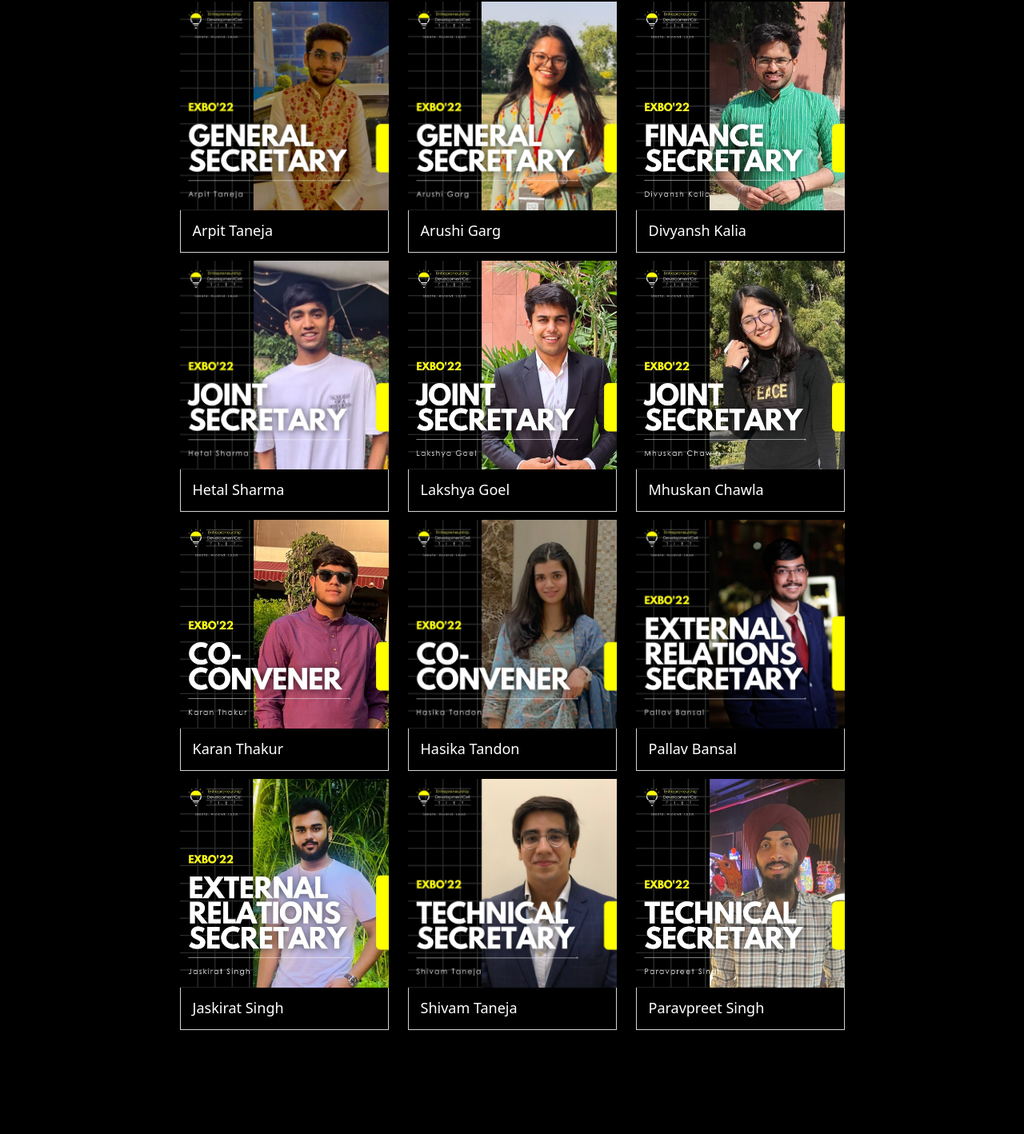
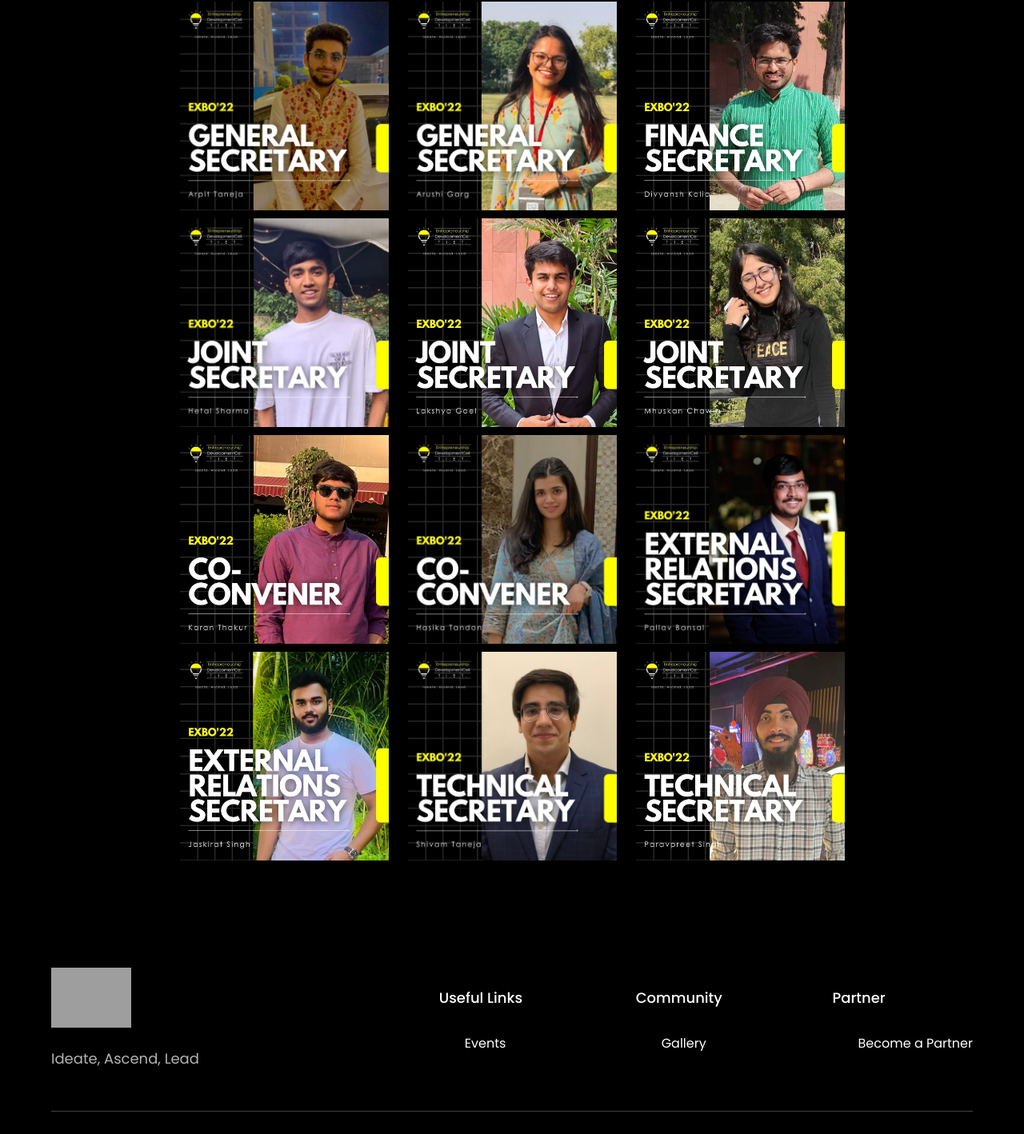
Before and after one commit to na-sha/EDC-Website, a React (Vite) app: page /team in a window 1280 px wide. Shown: the part 1006-2424 px from the top of the page at 80% size. Built offline with nearby package versions, Linux system fonts and the light colour scheme; grey boxes are pictures that could not be loaded; a web font is replaced by a local one.

Commit message:
Update TeamPage.jsx

```diff
--- a/src/components/TeamPage.jsx
+++ b/src/components/TeamPage.jsx
@@ -64,13 +64,13 @@ const TeamPage = () => {
               <a href="https://www.linkedin.com/in/arpit-taneja-3390a81a0/" target="_blank" rel="noopener noreferrer">
                 <img src={arpit} />
               </a>
-              <div className="pro_detail">
-                <h3 className="pro_name">Arpit Taneja</h3>
+              {/* <div className="pro_detail"> */}
+                {/* <h3 className="pro_name">Arpit Taneja</h3> */}
 
                 {/* <span className="pro_contact">
                   <i className="fa fa-phone-square"></i> +91 9818084700
                 </span> */}
-              </div>
+              {/* </div> */}
             </div>
           </div>
           <div className="col-sm-3 col-md-3">
@@ -78,15 +78,15 @@ const TeamPage = () => {
               <a href="https://www.linkedin.com/in/arushi-garg-0509/" target="_blank" rel="noopener noreferrer">
                 <img src={arushi} />
               </a>
-              <div className="pro_detail">
-                <h3 className="pro_name">Arushi Garg</h3>
+              {/* <div className="pro_detail"> */}
+                {/* <h3 className="pro_name">Arushi Garg</h3> */}
                 {/* <a href="mailto:agarg5_be20@thapar.edu">
                   <span className="pro_desc">agarg5_be20@thapar.edu</span>
                 </a> */}
                 {/* <span className="pro_contact">
                   <i className="fa fa-phone-square"></i> +91 6283108001
                 </span> */}
-              </div>
+              {/* </div> */}
             </div>
           </div>
           <div className="col-sm-3 col-md-3">
@@ -94,15 +94,15 @@ const TeamPage = () => {
               <a href="https://www.linkedin.com/in/divyansh-kalia-607851196/" target="_blank" rel="noopener noreferrer">
                 <img src={divyansh} />
               </a>
-              <div className="pro_detail">
-                <h3 className="pro_name">Divyansh Kalia</h3>
+              {/* <div className="pro_detail"> */}
+                {/* <h3 className="pro_name">Divyansh Kalia</h3> */}
                 {/* <a href="mailto:dkalia_be20@thapar.edu">
                   <span className="pro_desc">dkalia_be20@thapar.edu</span>
                 </a> */}
                 {/* <span className="pro_contact">
                   <i className="fa fa-phone-square"></i> +91 7073013567
                 </span> */}
-              </div>
+              {/* </div> */}
             </div>
           </div>
         </div>
@@ -112,15 +112,15 @@ const TeamPage = () => {
               <a href="https://www.linkedin.com/in/hetal-sharma-20a0a31ba/" target="_blank" rel="noopener noreferrer">
                 <img src={hetal} />
               </a>
-              <div className="pro_detail">
-                <h3 className="pro_name">Hetal Sharma</h3>
+              {/* <div className="pro_detail"> */}
+                {/* <h3 className="pro_name">Hetal Sharma</h3> */}
                 {/* <a href="mailto:hsharma3_be20@thapar.edu">
                   <span className="pro_desc">hsharma3_be20@thapar.edu</span>
                 </a> */}
                 {/* <span className="pro_contact">
                   <i className="fa fa-phone-square"></i> +91 9999398116
                 </span> */}
-              </div>
+              {/* </div> */}
             </div>
           </div>
           <div className="col-sm-3 col-md-3">
@@ -128,15 +128,15 @@ const TeamPage = () => {
               <a href="http://">
                 <img src={lakshya} />
               </a>
-              <div className="pro_detail">
-                <h3 className="pro_name">Lakshya Goel</h3>
+              {/* <div className="pro_detail"> */}
+                {/* <h3 className="pro_name">Lakshya Goel</h3> */}
                 {/* <a href="mailto:lgoel_be20@thapar.edu">
                   <span className="pro_desc">lgoel_be20@thapar.edu</span>
                 </a> */}
                 {/* <span className="pro_contact">
                   <i className="fa fa-phone-square"></i> +91 9818675905
                 </span> */}
-              </div>
+              {/* </div> */}
             </div>
           </div>
           <div className="col-sm-3 col-md-3">
@@ -144,15 +144,15 @@ const TeamPage = () => {
               <a href="https://www.linkedin.com/in/mhuskan-chawla-b437491bb/" target="_blank" rel="noopener noreferrer">
                 <img src={mhuskan} />
               </a>
-              <div className="pro_detail">
-                <h3 className="pro_name">Mhuskan Chawla</h3>
+              {/* <div className="pro_detail"> */}
+                {/* <h3 className="pro_name">Mhuskan Chawla</h3> */}
                 {/* <a href="mailto:mchawla_be20@thapar.edu">
                   <span className="pro_desc">mchawla_be20@thapar.edu</span>
                 </a> */}
                 {/* <span className="pro_contact">
                   <i className="fa fa-phone-square"></i> +91 9810871096
                 </span> */}
-              </div>
+              {/* </div> */}
             </div>
           </div>
         </div>
@@ -163,13 +163,13 @@ const TeamPage = () => {
               <a href="https://www.linkedin.com/in/karan-singh-thakur-34735020b/" target="_blank" rel="noopener noreferrer">
                 <img src={karan} />
               </a>{" "}
-              <div className="pro_detail">
-                <h3 className="pro_name">Karan Thakur</h3>
+              {/* <div className="pro_detail"> */}
+                {/* <h3 className="pro_name">Karan Thakur</h3> */}
                 {/* <span className="pro_desc">founder</span> */}
                 {/* <span className="pro_contact">
                   <i className="fa fa-phone-square"></i> +91 9805231975
                 </span> */}
-              </div>
+              {/* </div> */}
             </div>
           </div>
           <div className="col-sm-3 col-md-3">
@@ -177,15 +177,15 @@ const TeamPage = () => {
               <a href="https://www.linkedin.com/in/hasika-tandon-03731b200/" target="_blank" rel="noopener noreferrer">
                 <img src={hasika} />
               </a>{" "}
-              <div className="pro_detail">
-                <h3 className="pro_name">Hasika Tandon</h3>
+              {/* <div className="pro_detail"> */}
+                {/* <h3 className="pro_name">Hasika Tandon</h3> */}
                 {/* <a href="mailto:Htandon_be20@thapar.edu">
                   <span className="pro_desc">Htandon_be20@thapar.edu</span>
                 </a> */}
                 {/* <span className="pro_contact">
                   <i className="fa fa-phone-square"></i> +91 7011348626
                 </span> */}
-              </div>
+              {/* </div> */}
             </div>
           </div>
 
@@ -195,13 +195,13 @@ const TeamPage = () => {
               <a href="https://www.linkedin.com/in/pallav-bansal-2008611bb/" target="_blank" rel="noopener noreferrer">
                 <img src={pallav} />
               </a>{" "}
-              <div className="pro_detail">
-                <h3 className="pro_name">Pallav Bansal</h3>
+              {/* <div className="pro_detail"> */}
+                {/* <h3 className="pro_name">Pallav Bansal</h3> */}
                 {/* <span className="pro_desc">founder</span> */}
                 {/* <span className="pro_contact">
                   <i className="fa fa-phone-square"></i> +91 9560912780
                 </span> */}
-              </div>
+              {/* </div> */}
             </div>
           </div>
         </div>
@@ -211,15 +211,15 @@ const TeamPage = () => {
               <a href="http://">
                 <img src={jaskirat} />
               </a>
-              <div className="pro_detail">
-                <h3 className="pro_name">Jaskirat Singh</h3>
+              {/* <div className="pro_detail"> */}
+                {/* <h3 className="pro_name">Jaskirat Singh</h3> */}
                 {/* <a href="mailto:Jsingh19_be20@thapar.edu">
                   <span className="pro_desc">Jsingh19_be20@thapar.edu</span>
                 </a> */}
                 {/* <span className="pro_contact">
                   <i className="fa fa-phone-square"></i> +91 7696290415
                 </span> */}
-              </div>
+              {/* </div> */}
             </div>
           </div>
           {/* </div> */}
@@ -230,15 +230,15 @@ const TeamPage = () => {
               <a href="https://www.linkedin.com/in/shivam-taneja-409a961b6/">
                 <img src={shivam} />
               </a>{" "}
-              <div className="pro_detail">
-                <h3 className="pro_name">Shivam Taneja</h3>
+              {/* <div className="pro_detail"> */}
+                {/* <h3 className="pro_name">Shivam Taneja</h3> */}
                 {/* <a href="mailto:staneja_be20@thapar.edu">
                   <span className="pro_desc">staneja_be20@thapar.edu</span>
                 </a> */}
                 {/* <span className="pro_contact">
                   <i className="fa fa-phone-square"></i> +91 9821090076
                 </span> */}
-              </div>
+              {/* </div> */}
             </div>
           </div>
           <div className="col-sm-3 col-md-3">
@@ -246,15 +246,15 @@ const TeamPage = () => {
               <a href="https://www.linkedin.com/in/paravpreetsingh/">
                 <img src={parav} />
               </a>{" "}
-              <div className="pro_detail">
-                <h3 className="pro_name">Paravpreet Singh</h3>
+              {/* <div className="pro_detail"> */}
+                {/* <h3 className="pro_name">Paravpreet Singh</h3> */}
                 {/* <a href="mailto:psingh9_be20@thapar.edu">
                   <span className="pro_desc">psingh9_be20@thapar.edu</span>
                 </a> */}
                 {/* <span className="pro_contact">
                   <i className="fa fa-phone-square"></i> +91 9812884824
                 </span> */}
-              </div>
+              {/* </div> */}
             </div>
           </div>
         </div>
```
